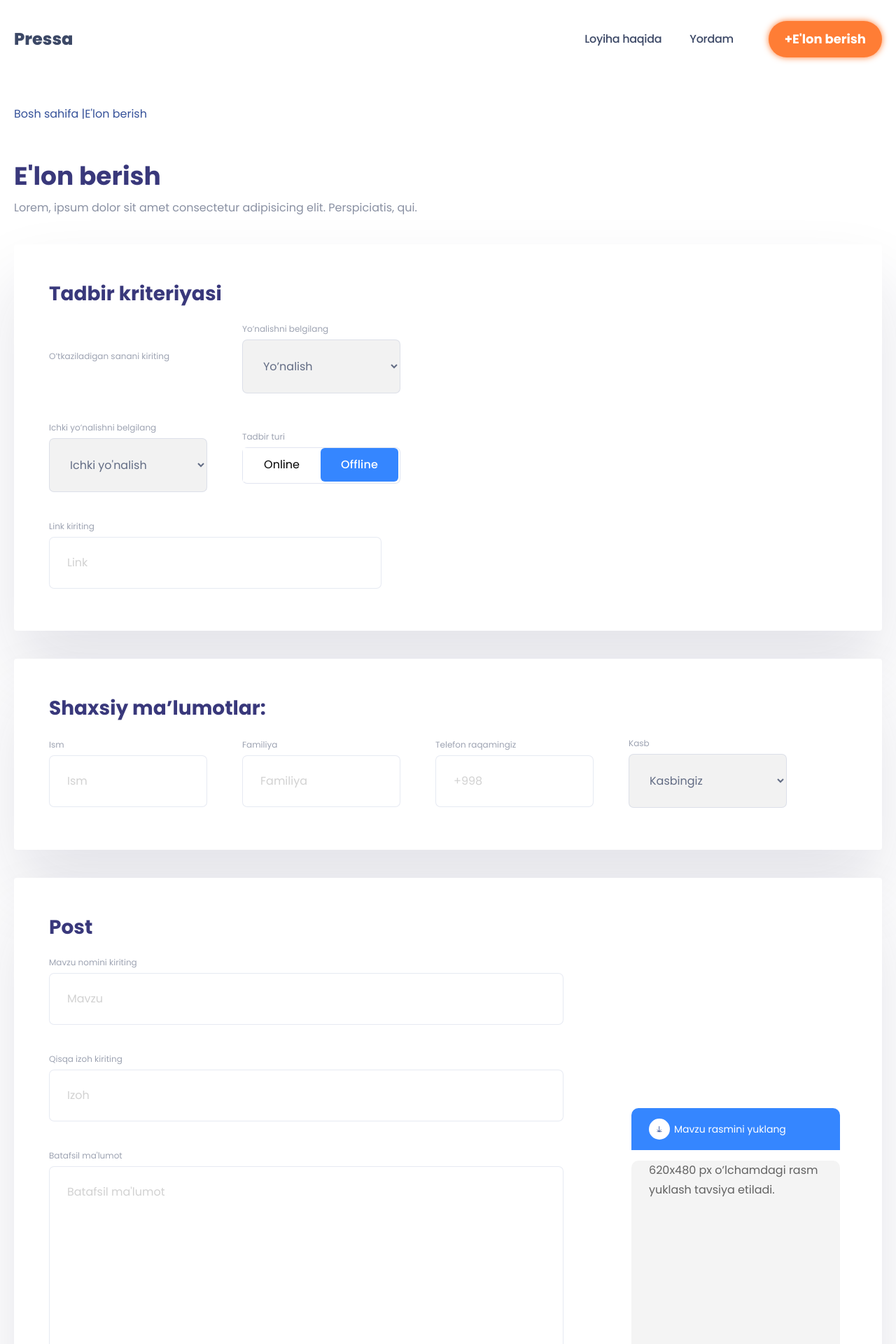
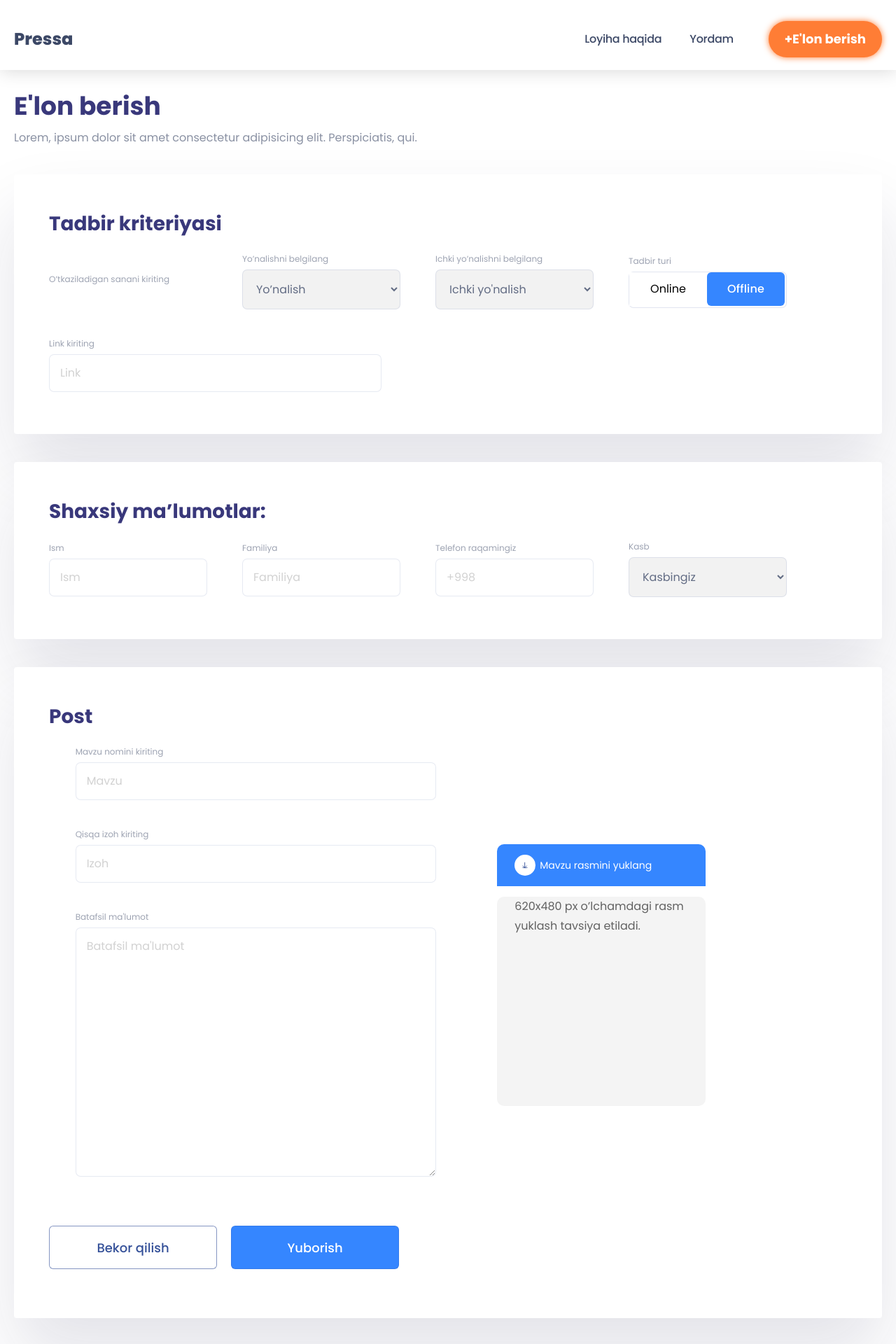
Before and after one commit to kholikulovz/pressa, a React (Create React App) app: page /announce in a window 1280 px wide. Shown: the top 1920 px of the page at 70% size. Built offline with nearby package versions, Linux system fonts and the light colour scheme.

Commit message:
announce og

```diff
--- a/public/index.html
+++ b/public/index.html
@@ -17,36 +17,6 @@
   <body>
     <noscript>You need to enable JavaScript to run this app.</noscript>
     <div id="root"></div>
-    <script type="text/javascript" src="http://ajax.googleapis.com/ajax/libs/jquery/1.8.3/jquery.min.js"></script>
-    <script language="javascript" type="text/javascript">
-    $(function () {
-        $("#fileupload").change(function () {
-            $("#dvPreview").html("");
-            var regex = /^([a-zA-Z0-9\s_\\.\-:])+(.jpg|.jpeg|.gif|.png|.bmp)$/;
-            if (regex.test($(this).val().toLowerCase())) {
-                if ($.browser.msie && parseFloat(jQuery.browser.version) <= 9.0) {
-                    $("#dvPreview").show();
-                    $("#dvPreview")[0].filters.item("DXImageTransform.Microsoft.AlphaImageLoader").src = $(this).val();
-                }
-                else {
-                    if (typeof (FileReader) != "undefined") {
-                        $("#dvPreview").show();
-                        $("#dvPreview").append("<img />")
-                        var reader = new FileReader();
-                        reader.onload = function (e) {
-                            $("#dvPreview img").attr("src", e.target.result);
-                            $("#dvPreview img").attr("class", 'picture__preview');
-                        }
-                        reader.readAsDataURL($(this)[0].files[0]);
-                    } else {
-                        alert("This browser does not support FileReader.");
-                    }
-                }
-            } else {
-                alert("Please upload a valid image file.");
-            }
-        });
-    });
-    </script>
+
   </body>
 </html>
--- a/src/Components/Header/Header.scss
+++ b/src/Components/Header/Header.scss
@@ -1,8 +1,14 @@
 @import '../../ScssTemplates/templates.scss';
 
 .header{
+    position: fixed;
+    top: 0;
+    left: 0;
+    right: 0;
     font-style: normal;
-    z-index: 1;
+    z-index: 5;
+    background-color:  #ffffff !important;
+    box-shadow: 0 2px 24px 0 rgb(0 0 0 / 15%);
     color: #3C4866;
     height: 100px;
     padding: 30px 0;
--- a/src/Pages/Announce/Announce.jsx
+++ b/src/Pages/Announce/Announce.jsx
@@ -31,6 +31,8 @@ function Announce() {
   const handleChange = (newValue) => {
     setValue(newValue);
   };
+  const reader = new FileReader()
+  let uploaded_image = '';
 
   return (
     <div className="announce">
@@ -139,9 +141,9 @@ function Announce() {
         </div>
         <div className="announce__post announce__cards">
           <h3 className="announce__cards-title">Post</h3>
-          <form action="" className="announce__form announce__form-sides">
-            <div className="announce__form--left">
-            <ul className="announce__form-menu">
+          <form action="" className="announce__form">
+            <div className="announce__form-sides">
+            <ul className="announce__form-menu announce__form-menu--withpic">
               <li className="announce__form-box announce__form-box--big">
                 <label className="announce__form-label" htmlFor="">Mavzu nomini kiriting</label>
                 <input className="announce__form-input" type="text" placeholder="Mavzu" />
@@ -155,23 +157,33 @@ function Announce() {
                 <textarea className="announce__form-input announce__form-teaxtarea" type="text" placeholder="Batafsil ma'lumot" />
               </li>
             </ul>
-            <div className="announce__post-buttons">
-              <button className="announce__post-btn announce__post-btn--white" id="reject-btn">Bekor qilish</button>
-              <button className="announce__post-btn announce__post-btn--blue" id="send-btn">Yuborish</button>
-            </div>
-            </div>
             <div className="picture">
             <div className="picture__box">
-        <input type="file" id="fileupload"  className="pic"/>
+        <input type="file" className="pic" id="image__input"
+        // accept="image/png, image/jpg" onChange={ () =>{
+        //   reader.addEventListener('onLoad', () =>{
+        //        uploaded_image = reader.result;
+        //        document.querySelector('#display__image').style.backgroundImage = `url(${uploaded_image})`
+        //    })
+        //    reader.readAsDataURL(this.files[0]);
+        // }
+
+        // }
+        />
           <span className="picture__span">
             <img className="picture__img" src={Download} alt="" />
             Mavzu rasmini yuklang</span>
             </div>
             <div className="picture__bottom">
             <p className="picture__text">620x480 px o’lchamdagi rasm yuklash tavsiya etiladi.</p>
-            <div className="picture__preview" id="dvPreview"></div>
+            <div className="picture__preview" id="display__image"></div>
             </div>
 
+            </div>
+            </div>
+            <div className="announce__post-buttons">
+              <button className="announce__post-btn announce__post-btn--white" id="reject-btn">Bekor qilish</button>
+              <button className="announce__post-btn announce__post-btn--blue" id="send-btn">Yuborish</button>
             </div>
           </form>
         </div>
--- a/src/Pages/Announce/Announce.scss
+++ b/src/Pages/Announce/Announce.scss
@@ -88,7 +88,7 @@
         }
     }
     &__criteria{
-        padding-right: 400px;
+        // padding-right: 400px;
         &-buttons{
             width: 226px;
             height: 52px;
@@ -121,6 +121,7 @@
             align-items: center;
             justify-content: space-between;
             margin-bottom: 50px;
+            margin-top: 30px;
         }
         &-btn{
             width: 240px;
@@ -144,18 +145,21 @@
         }
     }
     &__form{
-// &--last{
-//     display: flex;
-// }
         &-sides{
             display: flex;
+            // flex-wrap: wrap;
+            // width: 90%;
             align-items: center;
-            justify-content: space-between;
+            justify-content: space-evenly;
         }
         &-menu{
             display: flex;
             flex-wrap: wrap;
             align-items: center;
+
+            &--withpic{
+                width: 50%;
+            }
         }
         &-box{
             display: flex;
@@ -163,12 +167,15 @@
             margin:0 50px 40px 0;
             &--small{
                 width: 226px;
+                // max-width: 100%;
             }
             &--middle{
                 width: 475px;
+                // max-width: 100%;
             }
             &--big{
                 width: 735px;
+                max-width: 100%;
             }
         }
         &-label{
@@ -181,7 +188,7 @@
         &-input{
             border: 1px solid rgba(53, 81, 153, 0.15);
             border-radius: 7px;
-            padding: 25px;
+            padding: 15px;
             // padding-right: 50px;
             font-size: 16px;
             line-height: 22px;
@@ -222,6 +229,7 @@
     position: absolute;
 }
 .picture{
+    width: 40%;
     &__box{
         position: relative;
         width: 298px;
@@ -247,37 +255,66 @@
         color: #FFFFFF;
     }
     &__bottom{
+        width: 298px;
         background: #F4F4F4;
-border-radius: 10px;
-padding: 0 25px 35px 25px;
+        border-radius: 10px;
+        padding: 0 25px 35px 25px;
     }
     &__text{
         font-size: 16px;
-line-height: 28px;
-opacity: 0.6;
-margin: 15px 0 18px 0;
+        line-height: 28px;
+        opacity: 0.6;
+        margin: 15px 0 18px 0;
     }
     &__preview{
         width: 248px;
         height: 190px;
         max-width: 248px;
         max-height: 190px;
-        object-fit: contain;
+        // object-fit: contain;
     }
 }
-#dvPreview
-{
-    filter: progid:DXImageTransform.Microsoft.AlphaImageLoader(sizingMethod=image);
-    // min-height: 400px;
-    // min-width: 400px;
-    width: 248px;
-    height: 190px;
-    max-width: 248px;
-    max-height: 190px;
-    object-fit: contain;width: 248px;
-    height: 190px;
-    max-width: 248px;
-    max-height: 190px;
-    object-fit: contain;
-    // display: none;
+@media screen and (max-width:768px) {
+    .announce{
+        &__cards{
+            width: 100%;
+            padding: 50px 60px 20px 50px;
+            box-shadow: 0px 54px 100px rgba(25, 26, 72, 0.12);
+            border-radius: 4px;
+            margin-bottom: 40px;
+        }
+        &__form{
+            &-menu{
+                justify-content: space-evenly;
+                &--withpic{
+                    width: 100%;
+                }
+            }
+            &-sides{
+                display: flex;
+                flex-direction: column;
+                align-items: flex-start;
+                justify-content: space-evenly;
+            }
+        }
+    }
 }
+@media screen and (max-width:640px) {
+    .announce{
+        &__post{
+            &-buttons{
+                width: 600px;
+                max-width: 100%;
+                align-items: center;
+                justify-content: center;
+                flex-direction: column;
+                margin-bottom: 50px;
+                margin-top: 30px;
+            }
+            &-btn{
+                width: 600px;
+                max-width: 90%;
+                margin-bottom: 15px;
+            }
+    }
+}}
```
